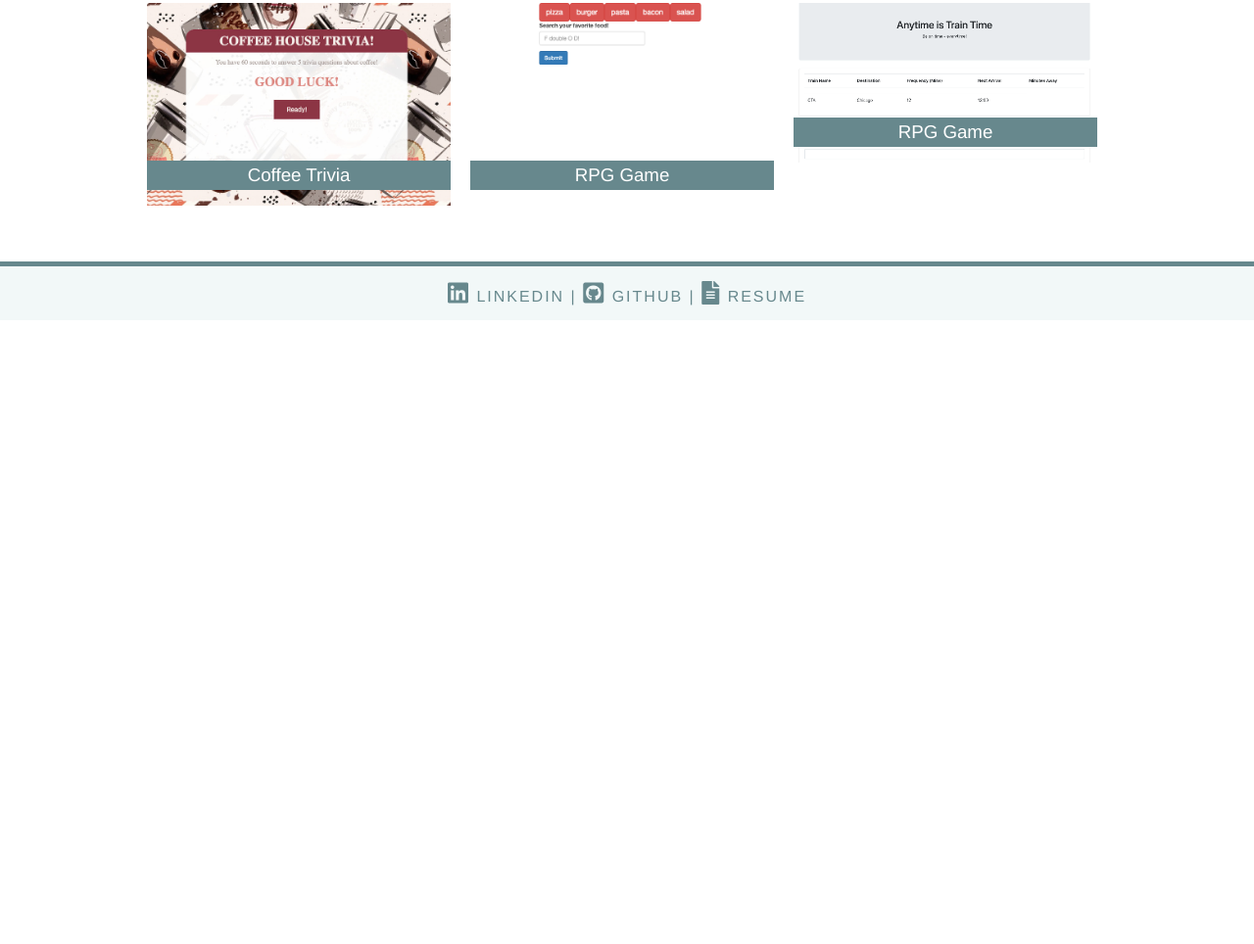
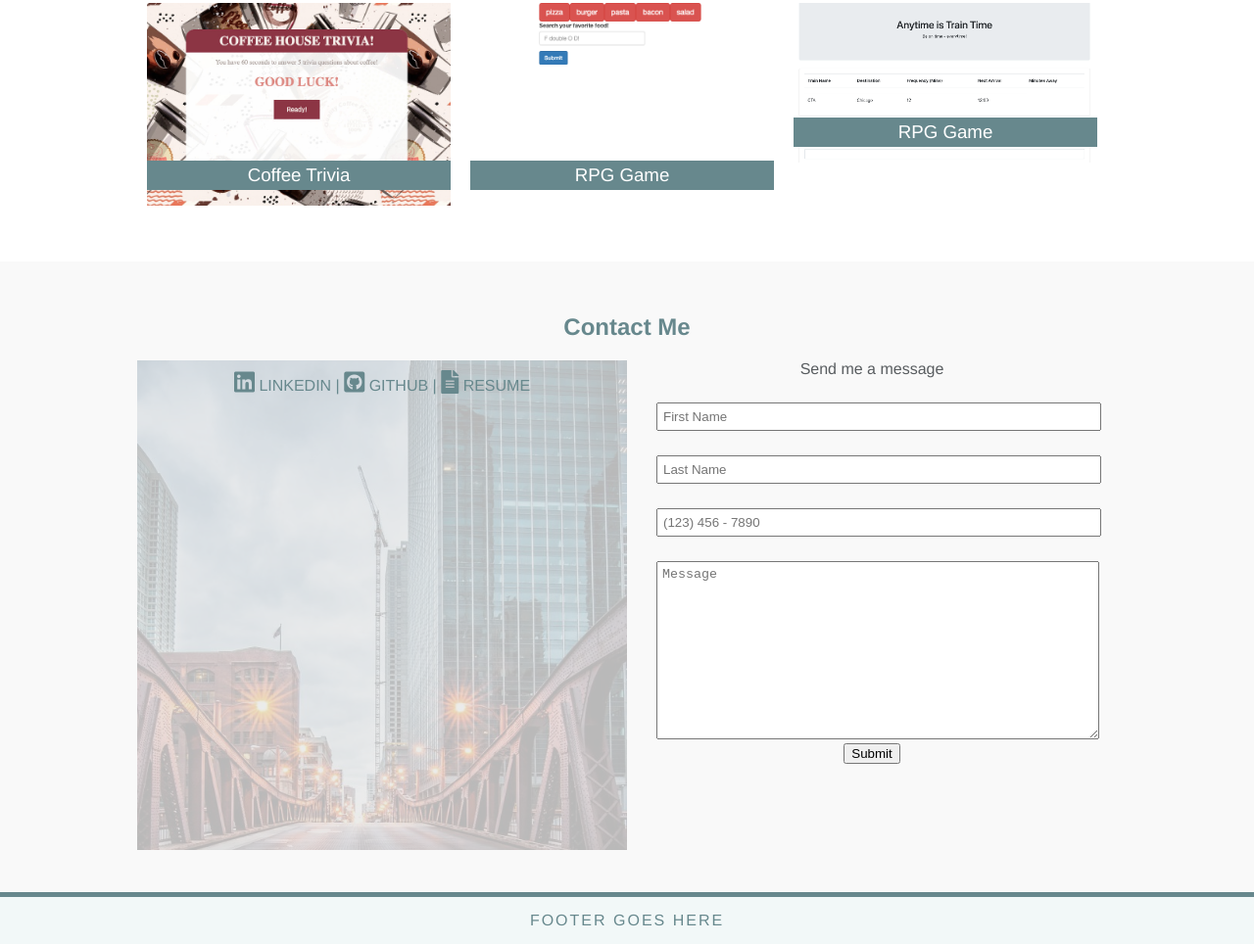
Before and after one commit to JustinClark94/officialportfolio, a plain HTML site: page index.html in a window 1280 px wide. Shown: the part 1540-2504 px from the top of the page at 98% size. Before the commit the page ends 1867 px from the top, so only its background shows below. Drawn offline with Linux system fonts and the light colour scheme.

Commit message:
added forms-need css

```diff
--- a/assets/style.css
+++ b/assets/style.css
@@ -180,3 +180,52 @@ line-height:1.5;
     background: #67888D;
     border-bottom: 0;
 }
+
+/*Contact Form*/
+#formWrapper{
+    text-align: center;
+    background: #F9F9F9;
+    padding-top:33px;
+    padding-bottom: 43px;
+    clear:both;
+    overflow:hidden;
+}
+#contactWrapper{
+    width: 1000px;
+    margin: auto;
+}
+#socialLinks{
+    color: #67888d;
+    position: relative;
+    background-image: url('portfolioimages/formimg.jpeg');
+    background-size: cover;
+    background-repeat: no-repeat;
+    width:50%;
+    height:500px;
+    padding:10px;
+    z-index: 1;
+    float:left;
+    box-sizing: border-box;
+}
+#socialLinks::before {
+    content: "";
+    display: block;
+    position: absolute;
+    z-index: -1;
+    width: 100%;
+    height: 100%;
+    top: 0;
+    left: 0;
+    background: rgba(232,232,232,0.8);
+  }
+  .formInputs{
+      width:50%;
+      float:left;
+      padding: 0px 30px 30px 30px;
+      box-sizing: border-box;
+  }
+  .inputField{
+    width: 100%;
+    margin-top:25px;
+    padding: 5px;
+  }
--- a/index.html
+++ b/index.html
@@ -22,7 +22,7 @@
           <div id="navitems">
             <a href="#aboutWrapper">About</a> |
             <a href="#portfolioWrapper">Portfolio</a> |
-            <a href="#contact">Contact</a> |
+            <a href="#contactWrapper">Contact</a> |
             <a href="#connect">Connect</a>
           </div>
         </div>
@@ -118,9 +118,30 @@
 
     </div>
     <div id="formWrapper">
+        <div id="contactWrapper">
+            <h2>Contact Me</h2>
+            <div id="socialLinks">
+                <i class="fab fa-linkedin" style="font-size:24px"></i> <a href="https://www.linkedin.com/in/justinclark94/" target="_blank">LINKEDIN</a> |
+                <i class="fab fa-github-square" style="font-size:24px"></i> <a href="https://github.com/JustinClark94" target="_blank">GITHUB</a> |
+                <i class="fas fa-file-alt" style="font-size:24px"></i> <a href="assets/Resume/resume.pdf" target="_blank">RESUME</a>
+            </div>
 
+            <div class="formInputs">
+                Send me a message
+                <form>
+                    <input type="text" class="inputField" id="fname" name="firstname" placeholder="First Name">
+                    <input type="text" class="inputField" id="lname" name="lastname" placeholder="Last Name">
+                    <input type="text" class="inputField" id="lname" name="lastname" placeholder="(123) 456 - 7890">
+                    <textarea class="inputField" id="subject" name="subject" placeholder="Message" style="height:170px"></textarea>
+                    <input type="submit" value="Submit">
+                </form>
+            </div>
+
+
+        </div>
+    </div>
     <footer>
-        <i class="fab fa-linkedin" style="font-size:24px"></i> <a href="https://www.linkedin.com/in/justinclark94/" target="_blank">LINKEDIN</a> | <i class="fab fa-github-square" style="font-size:24px"></i> <a href="https://github.com/JustinClark94" target="_blank">GITHUB</a> | <i class="fas fa-file-alt" style="font-size:24px"></i> <a href="assets/Resume/resume.pdf" target="_blank">RESUME</a>
+        Footer goes here
 
     </footer>
 </body>
```
Also changed, not shown: assets/portfolioimages/formimg.jpeg (added), 2 other files.
